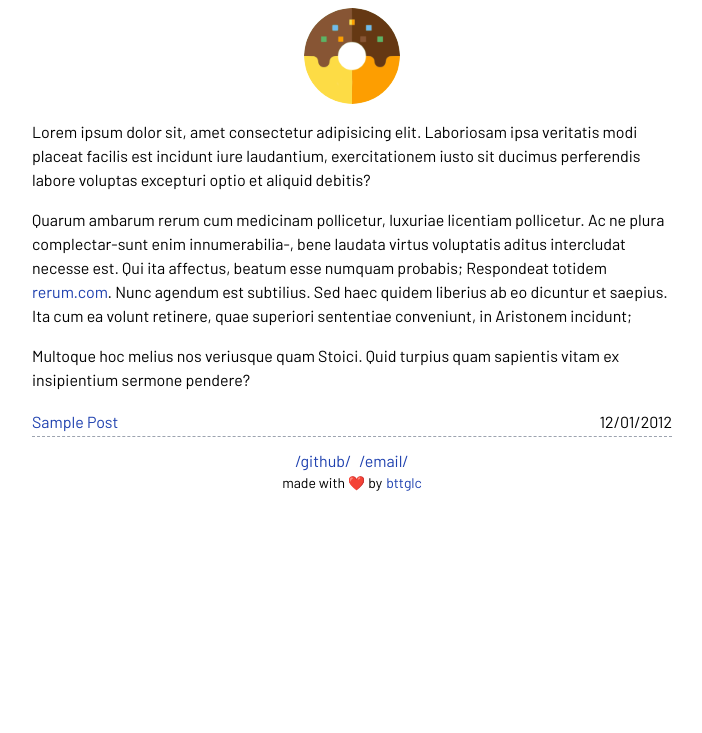
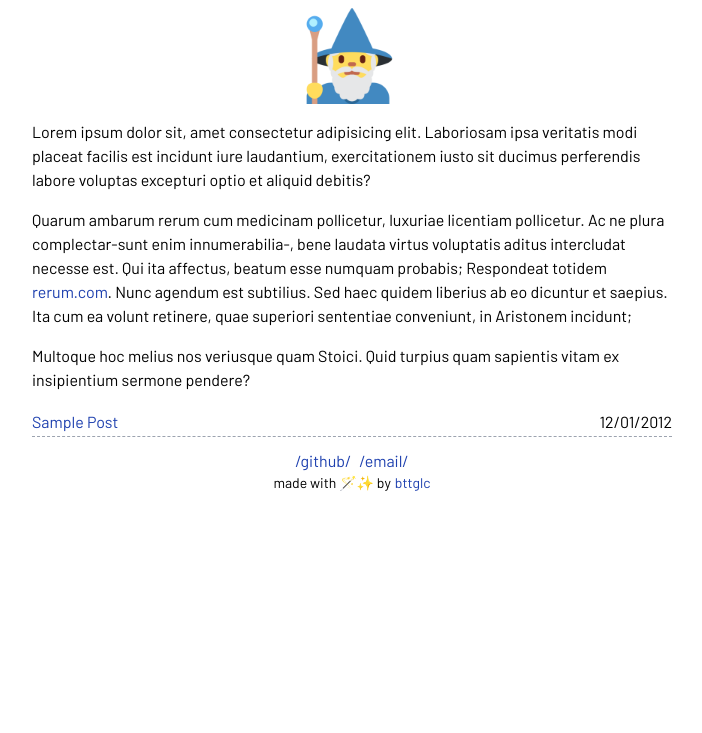
Before and after one commit to bttglc/midnassg, a Flask app: page / in a window 1280 px wide. Shown: the top 733 px of the page, without its empty margins (288-990 px from the left). Run offline with Flask 2, Linux system fonts and the light colour scheme; parts of the project's set-up code (start-up, migrations or seed data) failed here and were passed over.

Commit message:
modify favicon, tweak index and base

```diff
--- a/templates/base.html
+++ b/templates/base.html
@@ -11,7 +11,7 @@
     href="https://fonts.googleapis.com/css2?family=Barlow:ital,wght@0,100;0,200;0,300;0,400;0,500;0,600;0,700;0,800;0,900;1,100;1,200;1,300;1,400;1,500;1,600;1,700;1,800;1,900&family=JetBrains+Mono:ital,wght@0,100;0,200;0,300;0,400;0,500;0,600;0,700;0,800;1,100;1,200;1,300;1,400;1,500;1,600;1,700;1,800&display=swap"
     rel="stylesheet">
   <link rel="stylesheet" href="/static/pygments.css" />
-  <link rel="shortcut icon" href="/static/favicon.ico" type="image/x-icon">
+  <link rel="shortcut icon" href="/static/favicon.ico" type="image/x-icon" />
   <script>
     if (localStorage.theme === "dark") {
       document.documentElement.classList.add("dark");
@@ -36,7 +36,7 @@
       <a href="https://github.com/bttglc">/github/</a>
       <a href="mailto:">/email/</a>
     </div>
-    <div class="text-sm flex justify-center gap-x-1"> made with ❤️ by <a
+    <div class="text-sm flex justify-center gap-x-1"> made with 🪄✨ by <a
         href="https://gianlucabottiglieri.tech">bttglc</a>
 
   </footer>
--- a/templates/index.html
+++ b/templates/index.html
@@ -1,7 +1,7 @@
 {% extends "base.html" %}
 {% block content %}
   <div class="flex">
-    <img class="mx-auto w-24 rounded-full" src="/static/img/sample.png" />
+    <img class="mx-auto w-24 rounded-lg" src="/static/img/sample.png" />
   </div>
   <p>
     Lorem ipsum dolor sit, amet consectetur adipisicing elit. Laboriosam ipsa
```
Also changed, not shown: static/favicon.ico, static/img/sample.png, 2 other files.
